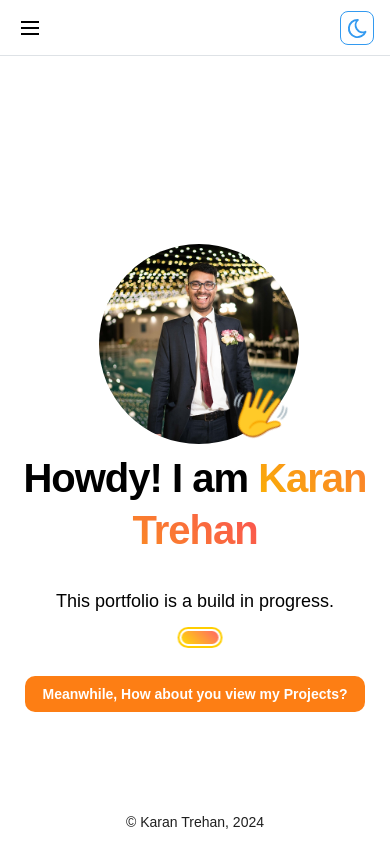
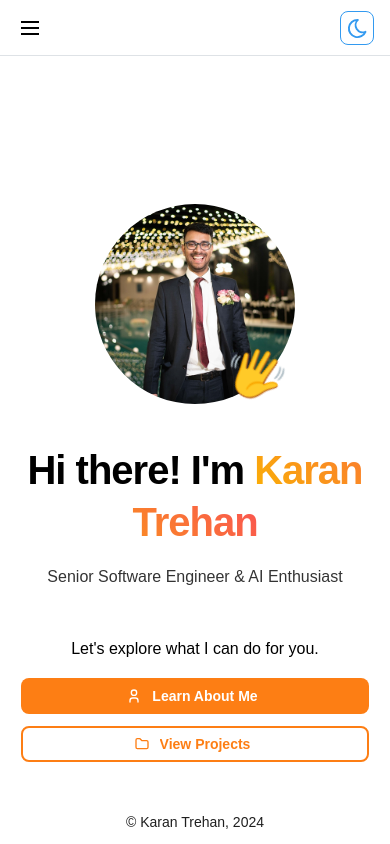
Before and after one commit to karantrehan3/karantrehan3.github.io, a React (Vite) app: page / in a window 390 px wide. Before the commit this address led to /#/main. Built offline with nearby package versions, Linux system fonts and the light colour scheme.

Commit message:
feat: Improved Home Page

```diff
--- /dev/null
+++ b/src/components/HomeActions/HomeActions.module.css
@@ -0,0 +1,84 @@
+.container {
+  display: flex;
+  flex-direction: column;
+  align-items: center;
+  gap: 1.5rem;
+  margin-top: var(--mantine-spacing-xl);
+}
+
+.text {
+  text-align: center;
+  font-size: var(--mantine-font-size-lg);
+  max-width: 580px;
+  margin: 0 auto;
+  color: light-dark(var(--mantine-color-dark-10), var(--mantine-color-dark-0));
+  font-weight: 500;
+}
+
+.buttonGroup {
+  display: flex;
+  gap: 1rem;
+  justify-content: center;
+  align-items: center;
+}
+
+.button {
+  border-radius: 10px;
+  font-weight: 600;
+  transition: all 0.2s ease;
+  min-width: 140px;
+}
+
+/* Primary button - Orange filled */
+.primaryButton {
+  background-color: var(--mantine-color-orange-filled);
+  color: white;
+  border: none;
+}
+
+.primaryButton:hover {
+  background-color: var(--mantine-color-orange-7);
+  transform: translateY(-2px);
+  box-shadow: 0 4px 12px rgba(0, 0, 0, 0.15);
+}
+
+/* Secondary button - Outline with orange */
+.secondaryButton {
+  background-color: transparent;
+  color: var(--mantine-color-orange-6);
+  border: 2px solid var(--mantine-color-orange-6);
+}
+
+.secondaryButton:hover {
+  background-color: var(--mantine-color-orange-1);
+  color: var(--mantine-color-orange-7);
+  border-color: var(--mantine-color-orange-7);
+  transform: translateY(-2px);
+  box-shadow: 0 4px 12px rgba(0, 0, 0, 0.15);
+}
+
+/* Mobile styles - stack buttons vertically */
+@media (max-width: 768px) {
+  .container {
+    gap: 1rem;
+    width: 100%;
+  }
+
+  .text {
+    font-size: var(--mantine-font-size-md);
+    text-align: center;
+  }
+
+  .buttonGroup {
+    flex-direction: column;
+    width: 100%;
+    gap: 0.75rem;
+  }
+
+  .primaryButton,
+  .secondaryButton {
+    width: 100%;
+    min-width: unset;
+    justify-content: center;
+  }
+}
--- /dev/null
+++ b/src/components/HomeActions/HomeActions.tsx
@@ -0,0 +1,44 @@
+import { ReactElement } from "react";
+import { Text, Button, Group, Stack } from "@mantine/core";
+import { IconUser, IconFolder } from "@tabler/icons-react";
+import classes from "./HomeActions.module.css";
+
+export function HomeActions(): ReactElement {
+  const handleAboutClick = (): void => {
+    const section = document.querySelector("#about");
+    if (section) {
+      section.scrollIntoView({ behavior: "smooth" });
+    }
+  };
+
+  const handleProjectsClick = (): void => {
+    const section = document.querySelector("#projects");
+    if (section) {
+      section.scrollIntoView({ behavior: "smooth" });
+    }
+  };
+
+  return (
+    <div className={classes.container}>
+      <Text className={classes.text}>Let's explore what I can do for you.</Text>
+
+      <Group className={classes.buttonGroup} gap="md">
+        <Button
+          className={classes.primaryButton}
+          onClick={handleAboutClick}
+          leftSection={<IconUser size={16} />}
+        >
+          Learn About Me
+        </Button>
+        <Button
+          className={classes.secondaryButton}
+          onClick={handleProjectsClick}
+          leftSection={<IconFolder size={16} />}
+          variant="outline"
+        >
+          View Projects
+        </Button>
+      </Group>
+    </div>
+  );
+}
--- /dev/null
+++ b/src/components/HomeIntro/HomeIntro.module.css
@@ -0,0 +1,92 @@
+.container {
+  display: flex;
+  flex-direction: column;
+  gap: 1.5rem;
+  margin-top: 1rem;
+}
+
+.introduction {
+  line-height: 1.6;
+  color: var(--mantine-color-text);
+  font-weight: 400;
+  max-width: 600px;
+}
+
+.highlights {
+  display: flex;
+  flex-wrap: wrap;
+  gap: 0.5rem;
+  margin: 0.5rem 0;
+}
+
+.highlight {
+  font-weight: 500;
+  border-radius: 20px;
+  padding: 0.5rem 1rem;
+  background: var(--mantine-color-blue-light);
+  color: var(--mantine-color-blue-filled);
+  border: 1px solid var(--mantine-color-blue-3);
+  transition: all 0.2s ease;
+}
+
+.highlight:hover {
+  transform: translateY(-2px);
+  box-shadow: 0 4px 12px rgba(0, 0, 0, 0.1);
+}
+
+.button {
+  align-self: flex-start;
+  margin-top: 1rem;
+  border-radius: 8px;
+  font-weight: 600;
+  transition: all 0.2s ease;
+  background: linear-gradient(135deg, var(--mantine-color-blue-6), var(--mantine-color-cyan-6));
+  border: none;
+  color: white;
+}
+
+.button:hover {
+  transform: translateY(-2px);
+  box-shadow: 0 8px 25px rgba(0, 0, 0, 0.15);
+  background: linear-gradient(135deg, var(--mantine-color-blue-7), var(--mantine-color-cyan-7));
+}
+
+/* Dark theme adjustments */
+[data-mantine-color-scheme="dark"] .highlight {
+  background: var(--mantine-color-blue-9);
+  color: var(--mantine-color-blue-1);
+  border-color: var(--mantine-color-blue-7);
+}
+
+[data-mantine-color-scheme="dark"] .button {
+  background: linear-gradient(135deg, var(--mantine-color-blue-8), var(--mantine-color-cyan-8));
+}
+
+[data-mantine-color-scheme="dark"] .button:hover {
+  background: linear-gradient(135deg, var(--mantine-color-blue-9), var(--mantine-color-cyan-9));
+}
+
+/* Responsive design */
+@media (max-width: 768px) {
+  .container {
+    gap: 1rem;
+  }
+
+  .introduction {
+    font-size: 1rem;
+  }
+
+  .highlights {
+    gap: 0.4rem;
+  }
+
+  .highlight {
+    font-size: 0.875rem;
+    padding: 0.4rem 0.8rem;
+  }
+
+  .button {
+    width: 100%;
+    justify-content: center;
+  }
+}
--- a/src/components/InProgress/InProgress.module.css
+++ /dev/null
@@ -1,42 +0,0 @@
-.loader {
-  position: relative;
-  margin-top: 2rem;
-  margin-bottom: 2rem;
-  left: calc(50% - 5em);
-  width: var(10em);
-}
-
-.text {
-  text-align: center;
-  font-size: var(--mantine-font-size-lg);
-  max-width: 580px;
-  margin-left: auto;
-  margin-right: auto;
-  margin-top: var(--mantine-spacing-xl);
-  color: light-dark(var(--mantine-color-dark-10), var(--mantine-color-dark-0));
-}
-
-.button {
-  background-color: var(--mantine-color-orange-filled);
-  color: white;
-  border: none;
-  border-radius: 10px;
-  cursor: pointer;
-  display: flex;
-  justify-content: center;
-  align-items: center;
-  margin: 0 auto;
-}
-
-.button:hover {
-  background-color: var(--mantine-color-orange-filled);
-  transition: transform 0.1s ease-in-out;
-  transform: scale(1.05);
-}
-
-@media (max-width: 600px) {
-  .loader {
-    margin-top: 1rem;
-    left: calc(50% - 5em);
-  }
-}
--- a/src/components/InProgress/InProgress.tsx
+++ /dev/null
@@ -1,25 +0,0 @@
-import { ReactElement } from "react";
-import { Text, Button } from "@mantine/core";
-import { BouncyLoader } from "@/components/Loaders/BouncyLoader";
-import classes from "./InProgress.module.css";
-
-export function InProgress(): ReactElement {
-  const handleButtonClick = (): void => {
-    const section = document.querySelector("#projects");
-    if (section) {
-      section.scrollIntoView({ behavior: "smooth" });
-    }
-  };
-
-  return (
-    <div>
-      <Text className={classes.text}>
-        This portfolio is a build in progress.
-      </Text>
-      <BouncyLoader className={classes.loader} />
-      <Button className={classes.button} onClick={handleButtonClick}>
-        Meanwhile, How about you view my Projects?
-      </Button>
-    </div>
-  );
-}
--- a/src/components/Welcome/Welcome.module.css
+++ b/src/components/Welcome/Welcome.module.css
@@ -7,10 +7,24 @@
   transition: font-size 0.3s ease, letter-spacing 0.3s ease;
   word-wrap: break-word;
   overflow-wrap: break-word;
+  margin-bottom: 1rem;
 
   @media (max-width: $mantine-breakpoint-md) {
     font-size: rem(50px);
   }
+}
+
+.subtitle {
+  text-align: center;
+  font-weight: 500;
+  margin-top: 1rem;
+  margin-bottom: 1rem;
+  opacity: 0.8;
+  transition: opacity 0.3s ease;
+}
+
+.subtitle:hover {
+  opacity: 1;
 }
 
 /* Mobile styles */
@@ -19,4 +33,8 @@
     font-size: rem(40px);
     letter-spacing: rem(-1px);
   }
+
+  .subtitle {
+    font-size: 1rem;
+  }
 }
--- a/src/components/Welcome/Welcome.tsx
+++ b/src/components/Welcome/Welcome.tsx
@@ -7,7 +7,7 @@ export function Welcome(): ReactElement {
   return (
     <div>
       <Title className={classes.title}>
-        Howdy! I am{" "}
+        Hi there! I'm{" "}
         <Text
           inherit
           variant="gradient"
@@ -17,6 +17,9 @@ export function Welcome(): ReactElement {
           {config.get("TITLE.NAME")}
         </Text>
       </Title>
+      <Text size="lg" className={classes.subtitle}>
+        Senior Software Engineer & AI Enthusiast
+      </Text>
     </div>
   );
 }
--- a/src/pages/Home/Home.module.css
+++ b/src/pages/Home/Home.module.css
@@ -1,6 +1,7 @@
 .content {
     display: flex;
     flex-grow: 1;
+    min-height: 100vh;
 }
 
 .left {
@@ -19,15 +20,28 @@
     justify-content: center;
     align-items: center;
     margin-right: 1%;
+    padding: 2rem 0;
 }
 
 @media (max-width: 768px) {
     .content {
         flex-direction: column;
         justify-content: center;
+        align-items: center;
+        min-height: 100vh;
+        padding: 1rem;
     }
 
-    .left, .right {
+    .left {
         width: 100%;
+        margin: 0;
+        padding: 1rem 0;
+    }
+
+    .right {
+        width: 100%;
+        margin: 0;
+        padding: 1rem 0;
+        text-align: center;
     }
 }
--- a/src/pages/Home/Home.page.tsx
+++ b/src/pages/Home/Home.page.tsx
@@ -1,6 +1,6 @@
 import { ReactElement } from "react";
 import { Welcome } from "@/components/Welcome/Welcome";
-import { InProgress } from "@/components/InProgress/InProgress";
+import { HomeActions } from "@/components/HomeActions/HomeActions";
 import { UserAvatar } from "@/components/UserAvatar/UserAvatar";
 import classes from "./Home.module.css";
 
@@ -12,7 +12,7 @@ export default function HomePage(): ReactElement {
       </div>
       <div className={classes.right}>
         <Welcome />
-        <InProgress />
+        <HomeActions />
       </div>
     </div>
   );
--- a/src/pages/Router.tsx
+++ b/src/pages/Router.tsx
@@ -7,10 +7,6 @@ import externalRoutes from "./External/Router";
 const routes: RouteObject[] = [
   {
     path: "/",
-    element: <Navigate to="/main" />,
-  },
-  {
-    path: "/main",
     element: <MainPage />,
   },
   {
```
Also changed, not shown: src/components/HomeIntro/HomeIntro.tsx (added, +46 -0 lines), 2 other files (tests, documents, lock files or other folders).
